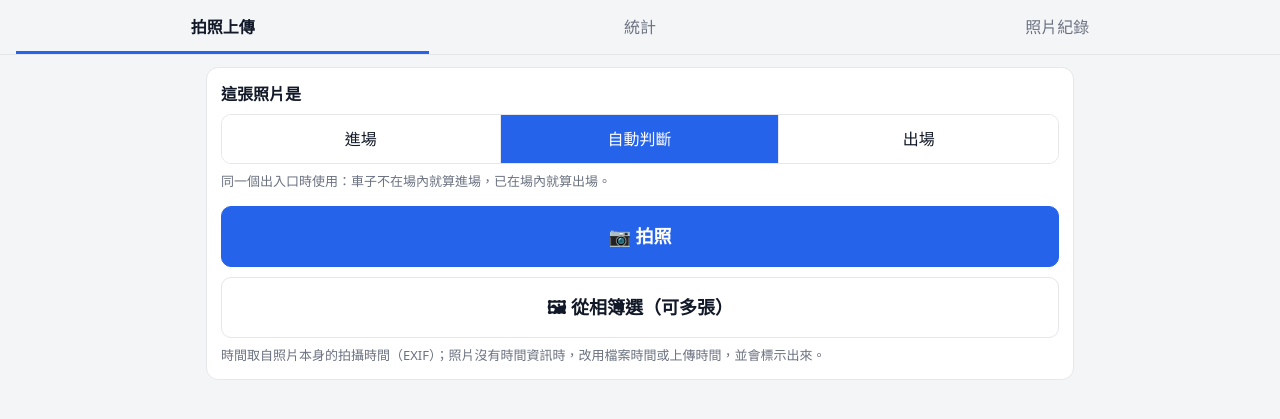
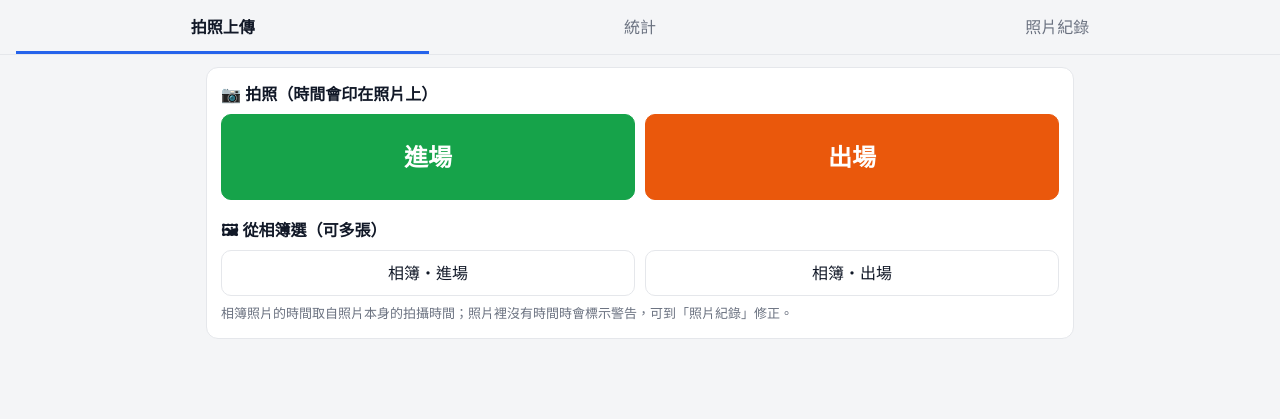
Before and after one commit to dreamndream0-pixel/parking-plate-stats, a website with bundled scripts: page public/index.html in a window 1280 px wide. Shown: the part 47-466 px from the top of the page. Built offline with nearby package versions, Linux system fonts and the light colour scheme; files whose address does not match are found by name.

Commit message:
拿掉自動判斷，改成「進場」「出場」兩個拍照按鈕
Co-Authored-By: Claude Opus 5.5 <noreply@anthropic.com>

```diff
--- a/public/app.js
+++ b/public/app.js
@@ -63,20 +63,7 @@ function showTab(name) {
 $$('.tabs button').forEach((b) => b.addEventListener('click', () => showTab(b.dataset.tab)));
 
 // ---------- 方向 ----------
-const DIR_HINT = {
-  in: '在入口拍：全部記為進場。',
-  out: '在出口拍：全部記為出場。',
-  auto: '同一個出入口時使用：車子不在場內就算進場，已在場內就算出場。',
-};
-let direction = store.get('dir', 'auto');
-function setDir(d) {
-  direction = d;
-  store.set('dir', d);
-  $$('#dirSeg button').forEach((b) => b.classList.toggle('on', b.dataset.dir === d));
-  $('#dirHint').textContent = DIR_HINT[d];
-}
-$$('#dirSeg button').forEach((b) => b.addEventListener('click', () => setDir(b.dataset.dir)));
-setDir(direction);
+
 
 // ---------- 上傳 ----------
 // 縮圖到長邊 1440px 再上傳（省流量、AI 也看得清楚）；stampDate 有值時把時間印在右下角
@@ -109,7 +96,7 @@ function stampTime(g, w, h, d) {
   g.fillText(text, x, y);
 }
 
-async function handleFiles(fileList, fromCamera) {
+async function handleFiles(fileList, fromCamera, direction) {
   const files = [...fileList];
   if (!files.length) return;
   // 先讀每張的拍攝時間，再依時間排序上傳
@@ -178,8 +165,8 @@ async function uploadOne(job) {
   }
 }
 
-$('#camInput').addEventListener('change', (e) => { handleFiles(e.target.files, true); e.target.value = ''; });
-$('#pickInput').addEventListener('change', (e) => { handleFiles(e.target.files, false); e.target.value = ''; });
+$$('.camInput').forEach((inp) => inp.addEventListener('change', (e) => { handleFiles(e.target.files, true, inp.dataset.dir); e.target.value = ''; }));
+$$('.pickInput').forEach((inp) => inp.addEventListener('change', (e) => { handleFiles(e.target.files, false, inp.dataset.dir); e.target.value = ''; }));
 
 // 單筆事件：車牌（可改）、方向（可改）、時間、刪除
 function eventRow(e) {
@@ -192,9 +179,8 @@ function eventRow(e) {
     </div>
     <div class="inline small">
       <select aria-label="方向">
-        <option value="auto" ${e.direction === 'auto' ? 'selected' : ''}>自動</option>
-        <option value="in" ${e.direction === 'in' ? 'selected' : ''}>進場</option>
-        <option value="out" ${e.direction === 'out' ? 'selected' : ''}>出場</option>
+        <option value="in" ${resolved === 'in' ? 'selected' : ''}>進場</option>
+        <option value="out" ${resolved === 'out' ? 'selected' : ''}>出場</option>
       </select>
       ${e.vehicle ? esc(e.vehicle) : ''}
       ${e.ai_plate && e.ai_plate !== e.plate ? `・AI 原判：${esc(e.ai_plate)}` : ''}
--- a/public/index.html
+++ b/public/index.html
@@ -22,25 +22,30 @@
 <!-- 拍照上傳 -->
 <section id="tab-upload" class="panel">
   <div class="card">
-    <div class="label">這張照片是</div>
-    <div class="seg" id="dirSeg">
-      <button data-dir="in">進場</button>
-      <button data-dir="auto">自動判斷</button>
-      <button data-dir="out">出場</button>
-    </div>
-    <p class="hint" id="dirHint"></p>
-
-    <div class="actions">
-      <label class="btn primary big">
-        📷 拍照
-        <input id="camInput" type="file" accept="image/*" capture="environment" hidden>
+    <div class="label">📷 拍照（時間會印在照片上）</div>
+    <div class="actions two">
+      <label class="btn big in">
+        進場
+        <input class="camInput" data-dir="in" type="file" accept="image/*" capture="environment" hidden>
       </label>
-      <label class="btn big">
-        🖼 從相簿選（可多張）
-        <input id="pickInput" type="file" accept="image/*" multiple hidden>
+      <label class="btn big out">
+        出場
+        <input class="camInput" data-dir="out" type="file" accept="image/*" capture="environment" hidden>
       </label>
     </div>
-    <p class="hint">時間取自照片本身的拍攝時間（EXIF）；照片沒有時間資訊時，改用檔案時間或上傳時間，並會標示出來。</p>
+
+    <div class="label" style="margin-top:18px">🖼 從相簿選（可多張）</div>
+    <div class="actions two">
+      <label class="btn">
+        相簿・進場
+        <input class="pickInput" data-dir="in" type="file" accept="image/*" multiple hidden>
+      </label>
+      <label class="btn">
+        相簿・出場
+        <input class="pickInput" data-dir="out" type="file" accept="image/*" multiple hidden>
+      </label>
+    </div>
+    <p class="hint">相簿照片的時間取自照片本身的拍攝時間；照片裡沒有時間時會標示警告，可到「照片紀錄」修正。</p>
   </div>
 
   <ul id="queue" class="queue"></ul>
--- a/public/style.css
+++ b/public/style.css
@@ -114,3 +114,7 @@ dialog img { max-width: 92vw; max-height: 80vh; display: block; border-radius: 8
 dialog form { text-align: center; margin-top: 8px; }
 dialog::backdrop { background: rgb(0 0 0 / .6); }
 .warnbox { font-size: 13px; color: var(--warn); background: var(--warn-bg); border-radius: 8px; padding: 6px 8px; }
+.actions.two { grid-template-columns: 1fr 1fr; margin-top: 0; }
+.btn.big.in, .btn.big.out { color: #fff; font-size: 24px; padding: 24px 8px; }
+.btn.big.in { background: var(--in); border-color: var(--in); }
+.btn.big.out { background: var(--out); border-color: var(--out); }
--- a/server.js
+++ b/server.js
@@ -92,9 +92,9 @@ async function handleApi(req, res, url) {
   // 上傳照片 → AI 辨識 → 存事件
   if (url.pathname === '/api/upload' && req.method === 'POST') {
     const body = await readJson(req);
-    const { image, direction = 'auto', takenAt, timeSource = 'upload', filename = '', gate = '' } = body;
+    const { image, direction, takenAt, timeSource = 'upload', filename = '', gate = '' } = body;
     if (!image) return send(res, 400, { error: '沒有照片' });
-    if (!['in', 'out', 'auto'].includes(direction)) return send(res, 400, { error: '方向錯誤' });
+    if (!['in', 'out'].includes(direction)) return send(res, 400, { error: '請選擇進場或出場' });
     const t = takenAt && !Number.isNaN(Date.parse(takenAt)) ? new Date(takenAt).toISOString() : new Date().toISOString();
     const src = takenAt ? timeSource : 'upload';
 
@@ -149,7 +149,7 @@ async function handleApi(req, res, url) {
     const e = await store.getEvent(id);
     if (!e) return send(res, 404, { error: '找不到' });
     const plate = body.plate != null ? normalizePlate(body.plate) : e.plate;
-    const direction = ['in', 'out', 'auto'].includes(body.direction) ? body.direction : e.direction;
+    const direction = ['in', 'out'].includes(body.direction) ? body.direction : e.direction;
     const taken_at = body.takenAt && !Number.isNaN(Date.parse(body.takenAt)) ? new Date(body.takenAt).toISOString() : e.taken_at;
     if (!plate) return send(res, 400, { error: '車牌不能空白' });
     const fields = { plate, direction };
```
Also changed, not shown: README.md.
